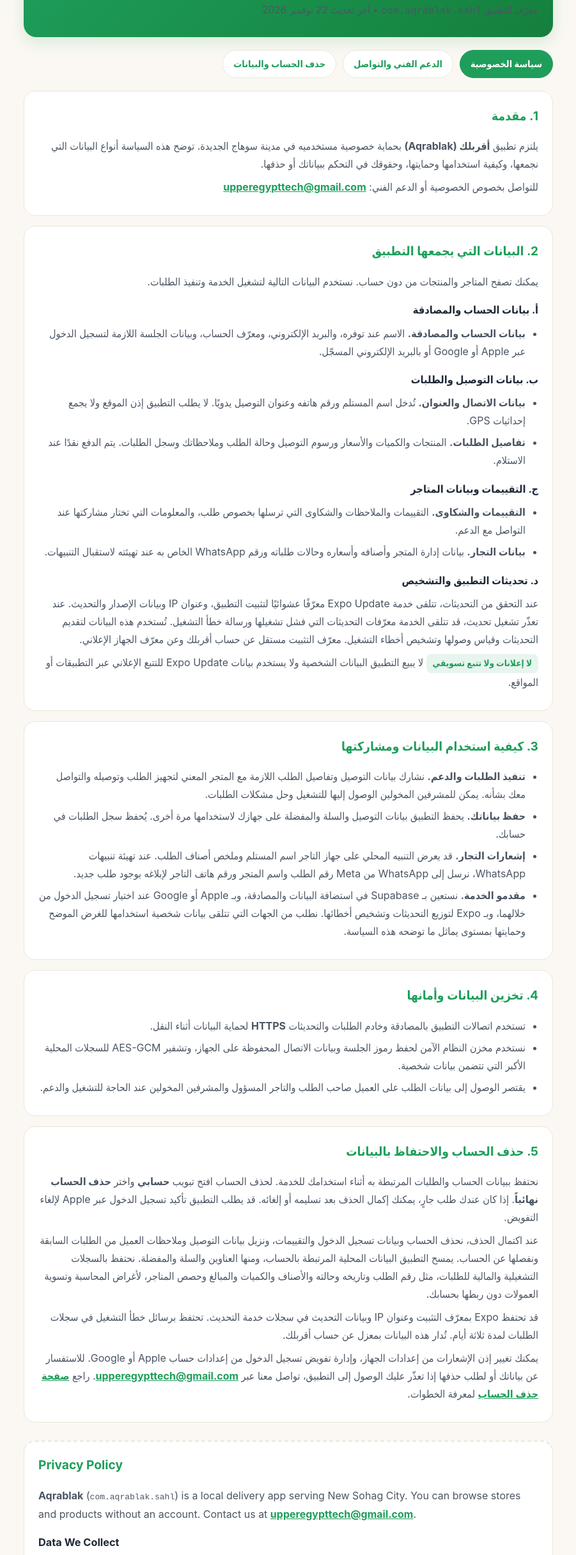
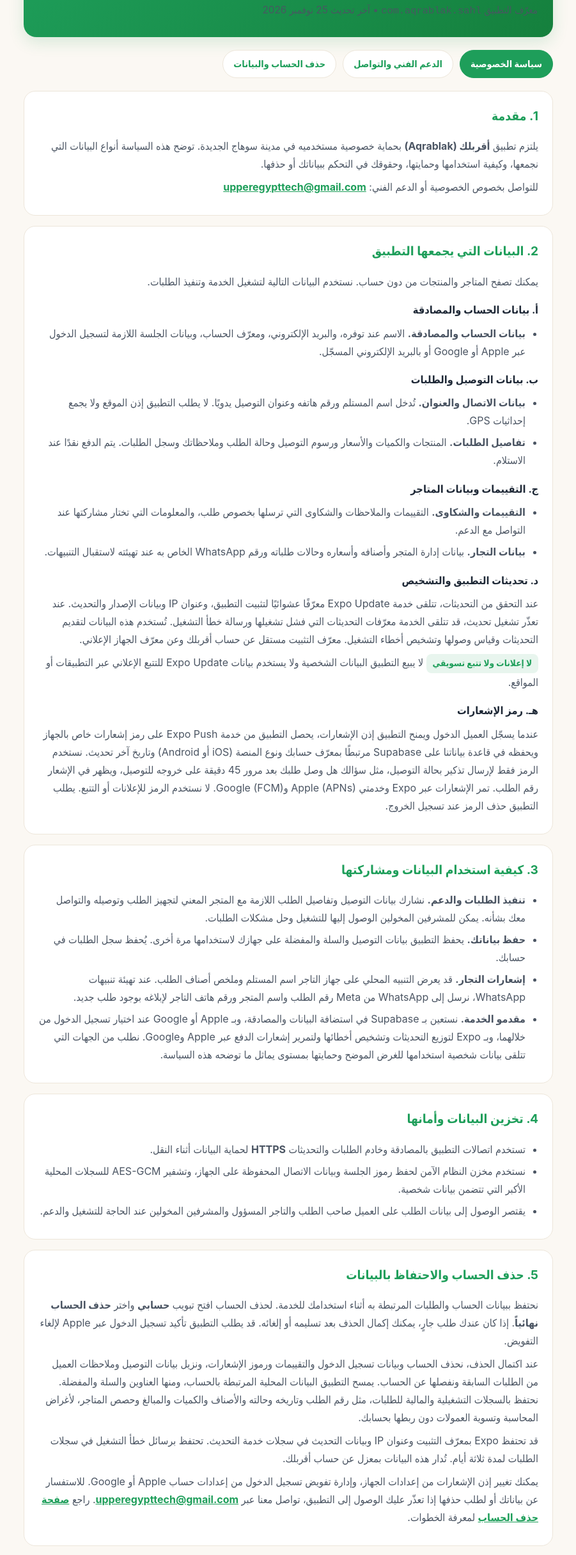
Before and after one commit to albadry1505-design/aqrablak-privacy, a plain HTML site: page index.html in a window 1280 px wide. Shown: the part 103-2533 px from the top of the page at 64% size, without its empty margins (189-1090 px from the left). Drawn offline with Linux system fonts and the light colour scheme.

Commit message:
Privacy policy: disclose customer push notification token
Updated the last update date and added notification token handling details in the privacy policy.

```diff
--- a/index.html
+++ b/index.html
@@ -107,7 +107,7 @@
   <div class="container">
     <header>
       <h1>سياسة الخصوصية — تطبيق أقربلك (Aqrablak)</h1>
-      <p>معرّف التطبيق <code>com.aqrablak.sahl</code> • آخر تحديث <time datetime="2026-11-22">22 نوفمبر 2026</time></p>
+      <p>معرّف التطبيق <code>com.aqrablak.sahl</code> • آخر تحديث <time datetime="2026-11-25">25 نوفمبر 2026</time></p>
     </header>
 
     <nav>
@@ -151,6 +151,9 @@
       <h3>د. تحديثات التطبيق والتشخيص</h3>
       <p>عند التحقق من التحديثات، تتلقى خدمة Expo Update معرّفًا عشوائيًا لتثبيت التطبيق، وعنوان IP وبيانات الإصدار والتحديث. عند تعذّر تشغيل تحديث، قد تتلقى الخدمة معرّفات التحديثات التي فشل تشغيلها ورسالة خطأ التشغيل. تُستخدم هذه البيانات لتقديم التحديثات وقياس وصولها وتشخيص أخطاء التشغيل. معرّف التثبيت مستقل عن حساب أقربلك وعن معرّف الجهاز الإعلاني.</p>
       <p><span class="badge">لا إعلانات ولا تتبع تسويقي</span> لا يبيع التطبيق البيانات الشخصية ولا يستخدم بيانات Expo Update للتتبع الإعلاني عبر التطبيقات أو المواقع.</p>
+
+      <h3>هـ. رمز الإشعارات</h3>
+      <p>عندما يسجّل العميل الدخول ويمنح التطبيق إذن الإشعارات، يحصل التطبيق من خدمة Expo Push على رمز إشعارات خاص بالجهاز ويحفظه في قاعدة بياناتنا على Supabase مرتبطًا بمعرّف حسابك ونوع المنصة (iOS أو Android) وتاريخ آخر تحديث. نستخدم الرمز فقط لإرسال تذكير بحالة التوصيل، مثل سؤالك هل وصل طلبك بعد مرور 45 دقيقة على خروجه للتوصيل، ويظهر في الإشعار رقم الطلب. تمر الإشعارات عبر Expo وخدمتي Apple (APNs) وGoogle (FCM). لا نستخدم الرمز للإعلانات أو التتبع. يطلب التطبيق حذف الرمز عند تسجيل الخروج.</p>
     </section>
 
     <section class="card">
@@ -159,7 +162,7 @@
         <li><strong>تنفيذ الطلبات والدعم.</strong> نشارك بيانات التوصيل وتفاصيل الطلب اللازمة مع المتجر المعني لتجهيز الطلب وتوصيله والتواصل معك بشأنه. يمكن للمشرفين المخولين الوصول إليها للتشغيل وحل مشكلات الطلبات.</li>
         <li><strong>حفظ بياناتك.</strong> يحفظ التطبيق بيانات التوصيل والسلة والمفضلة على جهازك لاستخدامها مرة أخرى. يُحفظ سجل الطلبات في حسابك.</li>
         <li><strong>إشعارات التجار.</strong> قد يعرض التنبيه المحلي على جهاز التاجر اسم المستلم وملخص أصناف الطلب. عند تهيئة تنبيهات WhatsApp، نرسل إلى WhatsApp من Meta رقم الطلب واسم المتجر ورقم هاتف التاجر لإبلاغه بوجود طلب جديد.</li>
-        <li><strong>مقدمو الخدمة.</strong> نستعين بـ Supabase في استضافة البيانات والمصادقة، وبـ Apple أو Google عند اختيار تسجيل الدخول من خلالهما، وبـ Expo لتوزيع التحديثات وتشخيص أخطائها. نطلب من الجهات التي تتلقى بيانات شخصية استخدامها للغرض الموضح وحمايتها بمستوى يماثل ما توضحه هذه السياسة.</li>
+        <li><strong>مقدمو الخدمة.</strong> نستعين بـ Supabase في استضافة البيانات والمصادقة، وبـ Apple أو Google عند اختيار تسجيل الدخول من خلالهما، وبـ Expo لتوزيع التحديثات وتشخيص أخطائها ولتمرير إشعارات الدفع عبر Apple وGoogle. نطلب من الجهات التي تتلقى بيانات شخصية استخدامها للغرض الموضح وحمايتها بمستوى يماثل ما توضحه هذه السياسة.</li>
       </ul>
     </section>
 
@@ -178,7 +181,7 @@
         نحتفظ ببيانات الحساب والطلبات المرتبطة به أثناء استخدامك للخدمة. لحذف الحساب افتح تبويب <strong>حسابي</strong> واختر <strong>حذف الحساب نهائياً</strong>. إذا كان عندك طلب جارٍ، يمكنك إكمال الحذف بعد تسليمه أو إلغائه. قد يطلب التطبيق تأكيد تسجيل الدخول عبر Apple لإلغاء التفويض.
       </p>
       <p>
-        عند اكتمال الحذف، نحذف الحساب وبيانات تسجيل الدخول والتقييمات، ونزيل بيانات التوصيل وملاحظات العميل من الطلبات السابقة ونفصلها عن الحساب. يمسح التطبيق البيانات المحلية المرتبطة بالحساب، ومنها العناوين والسلة والمفضلة. نحتفظ بالسجلات التشغيلية والمالية للطلبات، مثل رقم الطلب وتاريخه وحالته والأصناف والكميات والمبالغ وحصص المتاجر، لأغراض المحاسبة وتسوية العمولات دون ربطها بحسابك.
+        عند اكتمال الحذف، نحذف الحساب وبيانات تسجيل الدخول والتقييمات ورموز الإشعارات، ونزيل بيانات التوصيل وملاحظات العميل من الطلبات السابقة ونفصلها عن الحساب. يمسح التطبيق البيانات المحلية المرتبطة بالحساب، ومنها العناوين والسلة والمفضلة. نحتفظ بالسجلات التشغيلية والمالية للطلبات، مثل رقم الطلب وتاريخه وحالته والأصناف والكميات والمبالغ وحصص المتاجر، لأغراض المحاسبة وتسوية العمولات دون ربطها بحسابك.
       </p>
       <p>
         قد تحتفظ Expo بمعرّف التثبيت وعنوان IP وبيانات التحديث في سجلات خدمة التحديث. تحتفظ برسائل خطأ التشغيل في سجلات الطلبات لمدة ثلاثة أيام. تُدار هذه البيانات بمعزل عن حساب أقربلك.
@@ -200,12 +203,13 @@
         <li><strong>Delivery and orders.</strong> Recipient name, phone number, and manually entered delivery address, plus order items, quantities, prices, fees, status, notes, and history. The app does not request device location permission or collect GPS coordinates. Customers pay in cash on delivery.</li>
         <li><strong>Feedback and merchant details.</strong> Ratings, comments, complaints, information you choose to send to support, and store and order management information for merchants. This includes the store's WhatsApp number when configured for alerts.</li>
         <li><strong>Updates and diagnostics.</strong> Expo Update receives a random app installation identifier, IP address, and build and update information when the app checks for updates. If an update fails to launch, Expo may receive the failed update IDs and a launch error. These data are used to deliver updates, measure their delivery, and diagnose launch problems. The installation identifier is independent of your Aqrablak account and your device's advertising identifier.</li>
+        <li><strong>Notification token.</strong> When a customer signs in and allows notifications, the app obtains a device push token from Expo's push service and stores it in our Supabase database with your account ID, the platform (iOS or Android), and a last-updated time. We use it only to send delivery-status reminders, such as asking whether your order arrived 45 minutes after it left for delivery; the notification shows the order number. Notifications are routed through Expo and Apple (APNs) and Google (FCM). We do not use the token for advertising or tracking. The app asks to delete the token when you sign out.</li>
       </ul>
       <h3>How We Use, Share &amp; Protect Data</h3>
       <ul>
         <li>We share the delivery and order details needed by each assigned merchant to prepare and deliver the order and contact the recipient. Authorized staff can access order data for operations and support. The app saves delivery details, cart, and favorites on your device, and order history in your account.</li>
         <li>Local alerts on a merchant's device may show the recipient's name and a summary of order items. If WhatsApp alerts are configured, Meta's WhatsApp service receives the order number, store name, and merchant phone number for the alert.</li>
-        <li>We use Supabase for hosting and authentication, Apple or Google for your chosen social sign-in, and Expo for updates and update diagnostics. We require recipients of personal data to use it for the stated purpose and protect it to a comparable standard. We do not sell personal data, display advertising, or use Expo Update data to track you across apps or websites for advertising.</li>
+        <li>We use Supabase for hosting and authentication, Apple or Google for your chosen social sign-in, and Expo for updates, update diagnostics, and routing push notifications through Apple and Google. We require recipients of personal data to use it for the stated purpose and protect it to a comparable standard. We do not sell personal data, display advertising, or use Expo Update data to track you across apps or websites for advertising.</li>
         <li>The app uses HTTPS for sign-in, order services, and updates. It uses the operating system's secure storage for session tokens and saved contact details, and AES-GCM encryption for larger local records that contain personal data.</li>
       </ul>
       <h3>Account &amp; Data Deletion</h3>
@@ -213,7 +217,7 @@
         We retain account and associated order data while you use the service. In the app, open <strong>My Account</strong> and choose <strong>Delete Account Permanently</strong>. You can complete deletion once open orders have been delivered or cancelled. The app may ask you to confirm your Apple sign-in so it can revoke authorization.
       </p>
       <p>
-        When deletion completes, we delete the account, sign-in data, and feedback, and remove delivery details and customer notes from past orders. The app clears account data stored locally, including saved addresses, cart, and favorites. We retain order records such as references, dates, status, items, quantities, amounts, and merchant shares for accounting and commission settlement without linking them to your account.
+        When deletion completes, we delete the account, sign-in data, feedback, and notification tokens, and remove delivery details and customer notes from past orders. The app clears account data stored locally, including saved addresses, cart, and favorites. We retain order records such as references, dates, status, items, quantities, amounts, and merchant shares for accounting and commission settlement without linking them to your account.
       </p>
       <p>
         Expo can retain installation identifiers, IP addresses, and update information in its update records. Expo retains launch error text in request logs for three days. These records are managed separately from your Aqrablak account.
```
